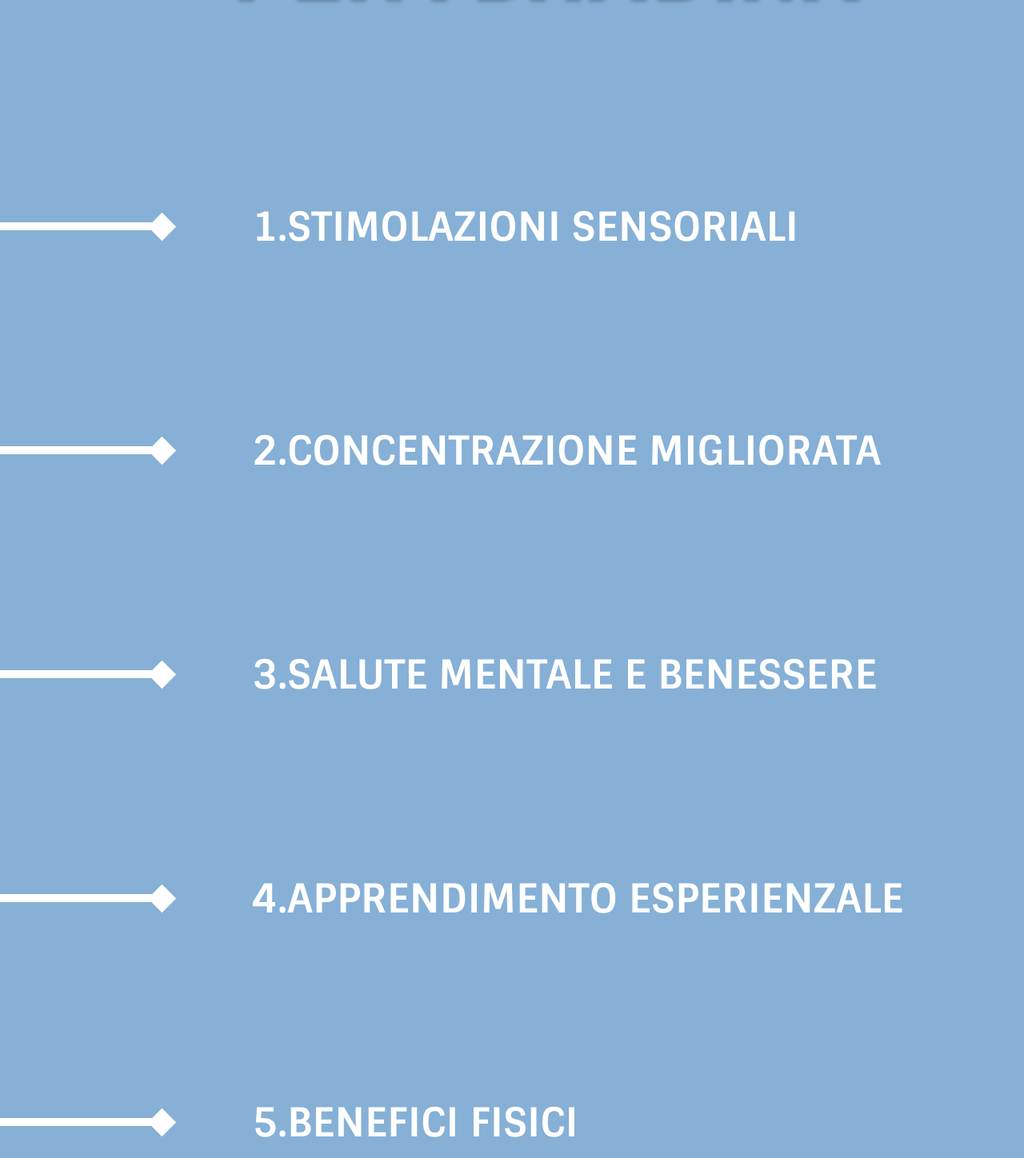
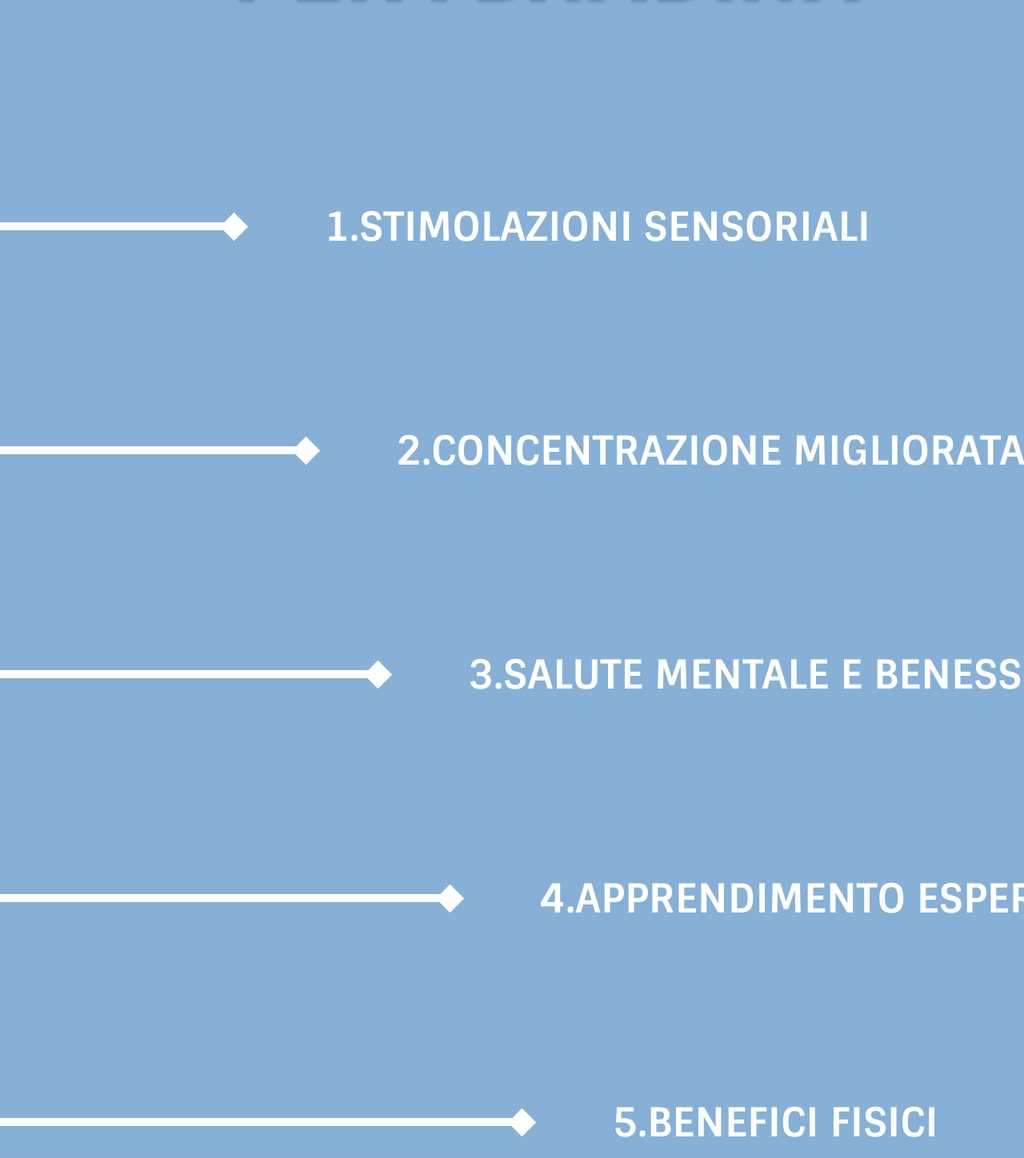
Before and after one commit to Paolo96700/didattica-all-aperto, a Vue app: page / in a window 1280 px wide. Shown: the part 3629-5077 px from the top of the page at 80% size. Built offline with nearby package versions, Linux system fonts and the light colour scheme; a web font is replaced by a local one.

Commit message:
mod line lenght

```diff
--- a/src/components/SectionTwo.vue
+++ b/src/components/SectionTwo.vue
@@ -10,7 +10,7 @@
                 },
                 menuPosition: 0,
                 menus: [
-                    { label: '1.stimolazioni sensoriali', position: 0},
+                    { label: '1.stimolazioni sensoriali', position: 0, initialWidth: 20},
                     { label: '2.concentrazione migliorata', position: 1},
                     { label: '3.salute mentale e benessere', position: 2},
                     { label: '4.apprendimento esperienzale', position: 3},
@@ -83,6 +83,7 @@
                     class="div_line div_line_two"
                 >
                     <div class="sub_div_line"
+                            :class="'sub_div_line sub_div_line_' + index"
                             @mouseover="setMenuPosition(index); mostraMenu(menu.label)"
                             @mouseout="nascondiMenu"
                     >
@@ -354,10 +355,28 @@
 }
 
 .sub_div_line:hover .line {
-    width: 40%;
+    width: 50%;
 }
 
+.sub_div_line_0 .line {
+  width: 15%;
+}
 
+.sub_div_line_1 .line {
+  width: 20%;
+}
+
+.sub_div_line_2 .line {
+  width: 25%;
+}
+
+.sub_div_line_3 .line {
+  width: 30%;
+}
+
+.sub_div_line_4 .line {
+  width: 35%;
+}
 
 //Menù Option - Rhombus
 
```
